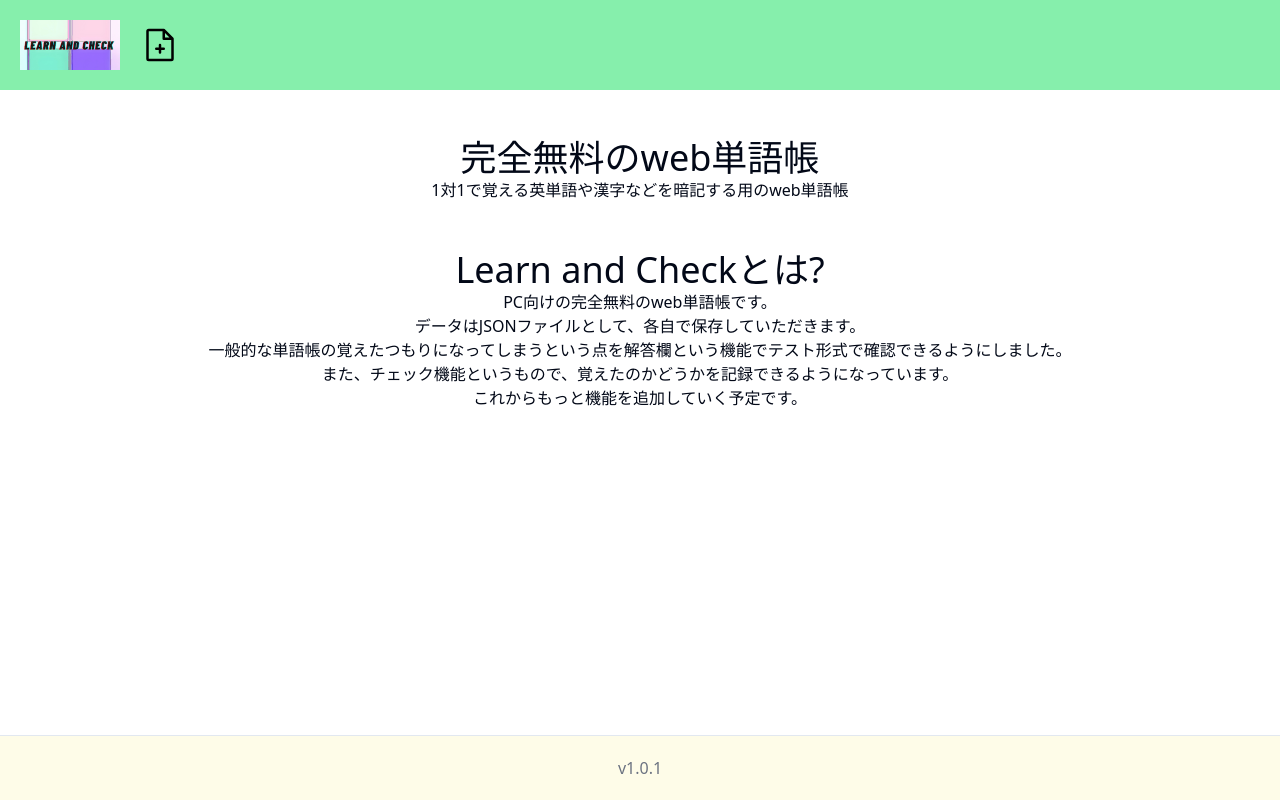
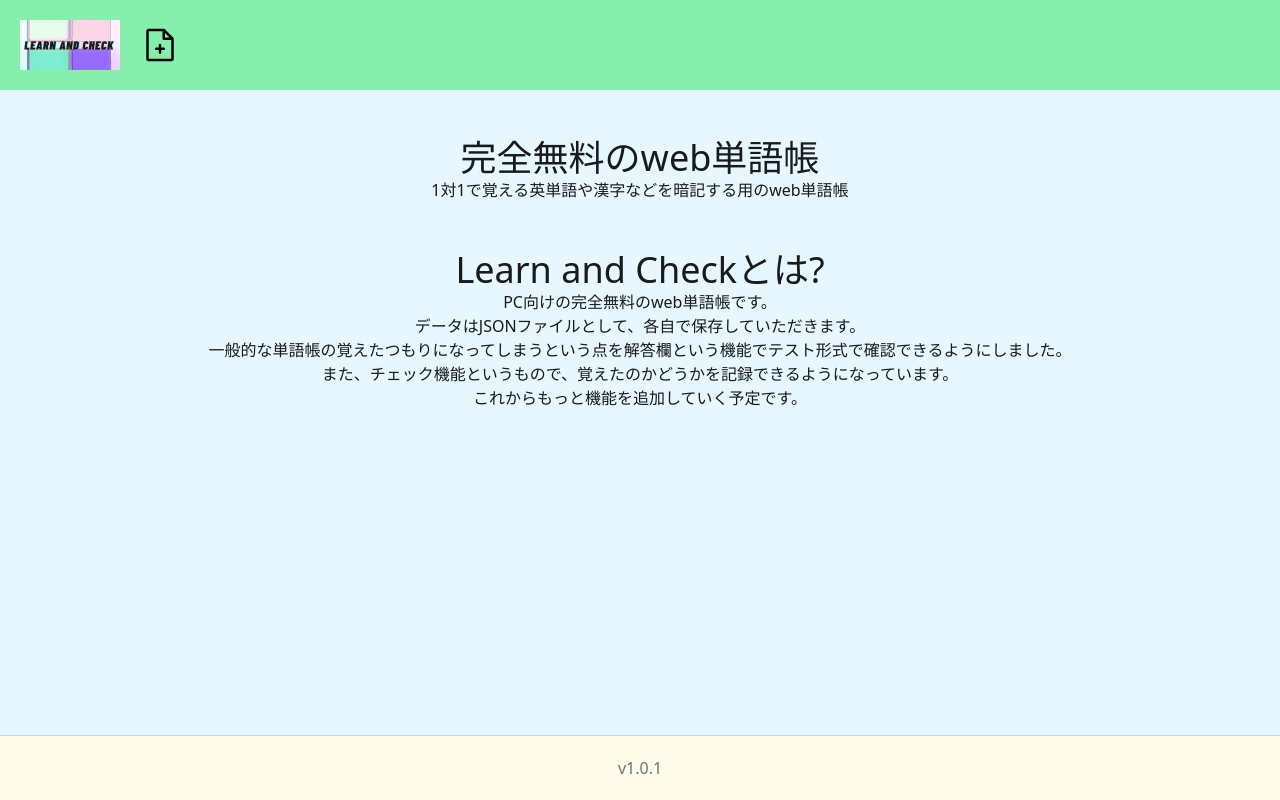
Before and after one commit to kajitaka1201/learn-and-check, a Next.js app: page / in a window 1280 px wide. Built offline with nearby package versions, Linux system fonts and the light colour scheme.

Commit message:
cssの若干の変更（バグは以前と残ったまま、まだWinboxだがこれではなくDialogを使う）

```diff
--- a/app/globals.css
+++ b/app/globals.css
@@ -4,65 +4,48 @@
 
 @layer base {
   :root {
-    --background: 0 0% 100%;
-    --foreground: 222.2 84% 4.9%;
-
-    --card: 0 0% 100%;
-    --card-foreground: 222.2 84% 4.9%;
-
-    --popover: 0 0% 100%;
-    --popover-foreground: 222.2 84% 4.9%;
-
-    --primary: 222.2 47.4% 11.2%;
-    --primary-foreground: 210 40% 98%;
-
-    --secondary: 210 40% 96.1%;
-    --secondary-foreground: 222.2 47.4% 11.2%;
-
-    --muted: 210 40% 96.1%;
-    --muted-foreground: 215.4 16.3% 46.9%;
-
-    --accent: 210 40% 96.1%;
-    --accent-foreground: 222.2 47.4% 11.2%;
-
-    --destructive: 0 84.2% 60.2%;
-    --destructive-foreground: 210 40% 98%;
-
-    --border: 214.3 31.8% 91.4%;
-    --input: 214.3 31.8% 91.4%;
-    --ring: 222.2 84% 4.9%;
-
+    --background: 199.4 100% 95%;
+    --foreground: 199.4 5% 10%;
+    --card: 199.4 50% 93%;
+    --card-foreground: 199.4 5% 15%;
+    --popover: 199.4 100% 95%;
+    --popover-foreground: 199.4 100% 10%;
+    --primary: 199.4 95.5% 73.9%;
+    --primary-foreground: 0 0% 0%;
+    --secondary: 199.4 30% 90%;
+    --secondary-foreground: 0 0% 0%;
+    --muted: 161.4 30% 93%;
+    --muted-foreground: 199.4 5% 40%;
+    --accent: 161.4 30% 90%;
+    --accent-foreground: 199.4 5% 15%;
+    --destructive: 0 100% 50%;
+    --destructive-foreground: 199.4 5% 93%;
+    --border: 199.4 30% 82%;
+    --input: 199.4 30% 50%;
+    --ring: 199.4 95.5% 73.9%;
     --radius: 0.5rem;
   }
-
   .dark {
-    --background: 222.2 84% 4.9%;
-    --foreground: 210 40% 98%;
-
-    --card: 222.2 84% 4.9%;
-    --card-foreground: 210 40% 98%;
-
-    --popover: 222.2 84% 4.9%;
-    --popover-foreground: 210 40% 98%;
-
-    --primary: 210 40% 98%;
-    --primary-foreground: 222.2 47.4% 11.2%;
-
-    --secondary: 217.2 32.6% 17.5%;
-    --secondary-foreground: 210 40% 98%;
-
-    --muted: 217.2 32.6% 17.5%;
-    --muted-foreground: 215 20.2% 65.1%;
-
-    --accent: 217.2 32.6% 17.5%;
-    --accent-foreground: 210 40% 98%;
-
-    --destructive: 0 62.8% 30.6%;
-    --destructive-foreground: 210 40% 98%;
-
-    --border: 217.2 32.6% 17.5%;
-    --input: 217.2 32.6% 17.5%;
-    --ring: 212.7 26.8% 83.9%;
+    --background: 199.4 50% 10%;
+    --foreground: 199.4 5% 93%;
+    --card: 199.4 50% 10%;
+    --card-foreground: 199.4 5% 93%;
+    --popover: 199.4 50% 5%;
+    --popover-foreground: 199.4 5% 93%;
+    --primary: 199.4 95.5% 73.9%;
+    --primary-foreground: 0 0% 0%;
+    --secondary: 199.4 30% 20%;
+    --secondary-foreground: 0 0% 100%;
+    --muted: 161.4 30% 25%;
+    --muted-foreground: 199.4 5% 65%;
+    --accent: 161.4 30% 25%;
+    --accent-foreground: 199.4 5% 93%;
+    --destructive: 0 100% 50%;
+    --destructive-foreground: 199.4 5% 93%;
+    --border: 199.4 30% 50%;
+    --input: 199.4 30% 50%;
+    --ring: 199.4 95.5% 73.9%;
+    --radius: 0.5rem;
   }
 }
 
--- a/app/page.tsx
+++ b/app/page.tsx
@@ -3,8 +3,8 @@ import Link from "next/link";
 export default function Home() {
   return (
     <>
-      <main className="flex-1">
-        <div className="p-12 max-w-7xl grid justify-items-center gap-12 w-full text-center">
+      <main className="w-full">
+        <div className="p-12 max-w-7xl grid justify-items-center gap-12 w-full text-center mx-auto">
           <div>
             <h1 className="text-4xl">完全無料のweb単語帳</h1>
             <p>1対1で覚える英単語や漢字などを暗記する用のweb単語帳</p>
```
